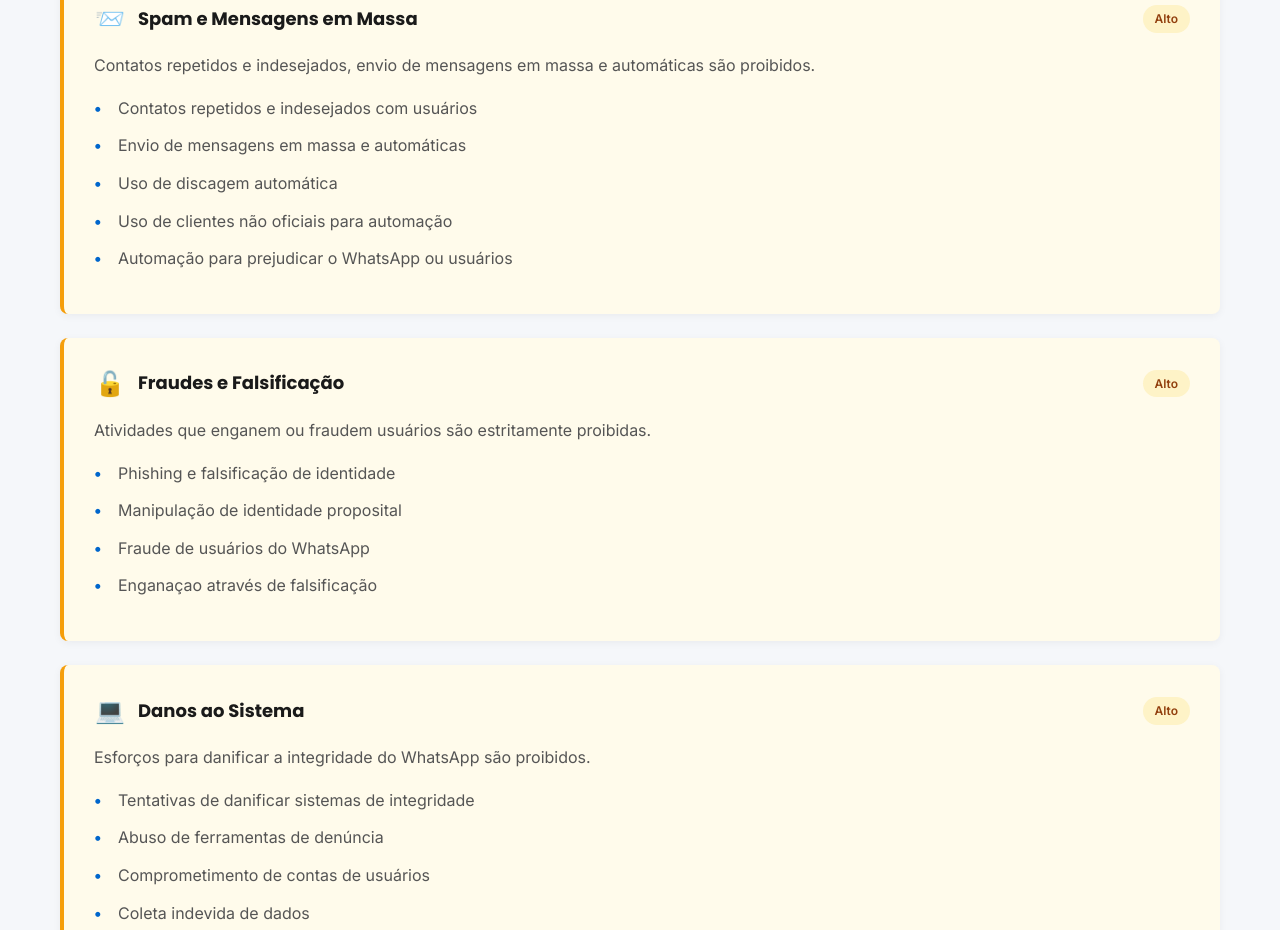
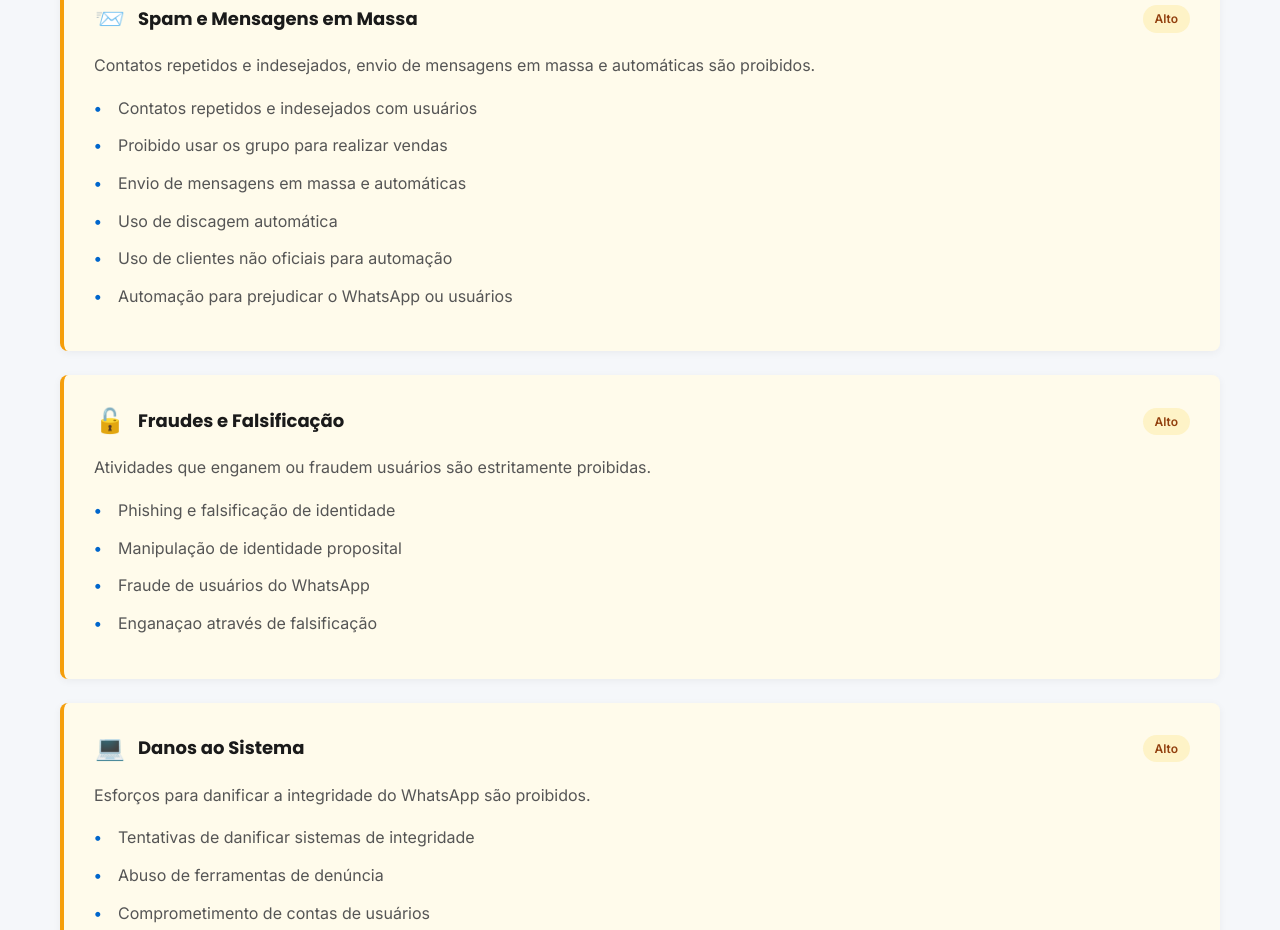
Before and after one commit to Door2311/Trabalhos, a plain HTML site: page index.html in a window 1280 px wide. Shown: the part 4009-4939 px from the top of the page. Drawn offline with Linux system fonts and the light colour scheme.

Commit message:
Update index.html

```diff
--- a/index.html
+++ b/index.html
@@ -627,6 +627,7 @@
                 <p class="card-description">Contatos repetidos e indesejados, envio de mensagens em massa e automáticas são proibidos.</p>
                 <ul class="card-list">
                     <li>Contatos repetidos e indesejados com usuários</li>
+                    <li>Proibido usar os grupo para realizar vendas</li>
                     <li>Envio de mensagens em massa e automáticas</li>
                     <li>Uso de discagem automática</li>
                     <li>Uso de clientes não oficiais para automação</li>
```
